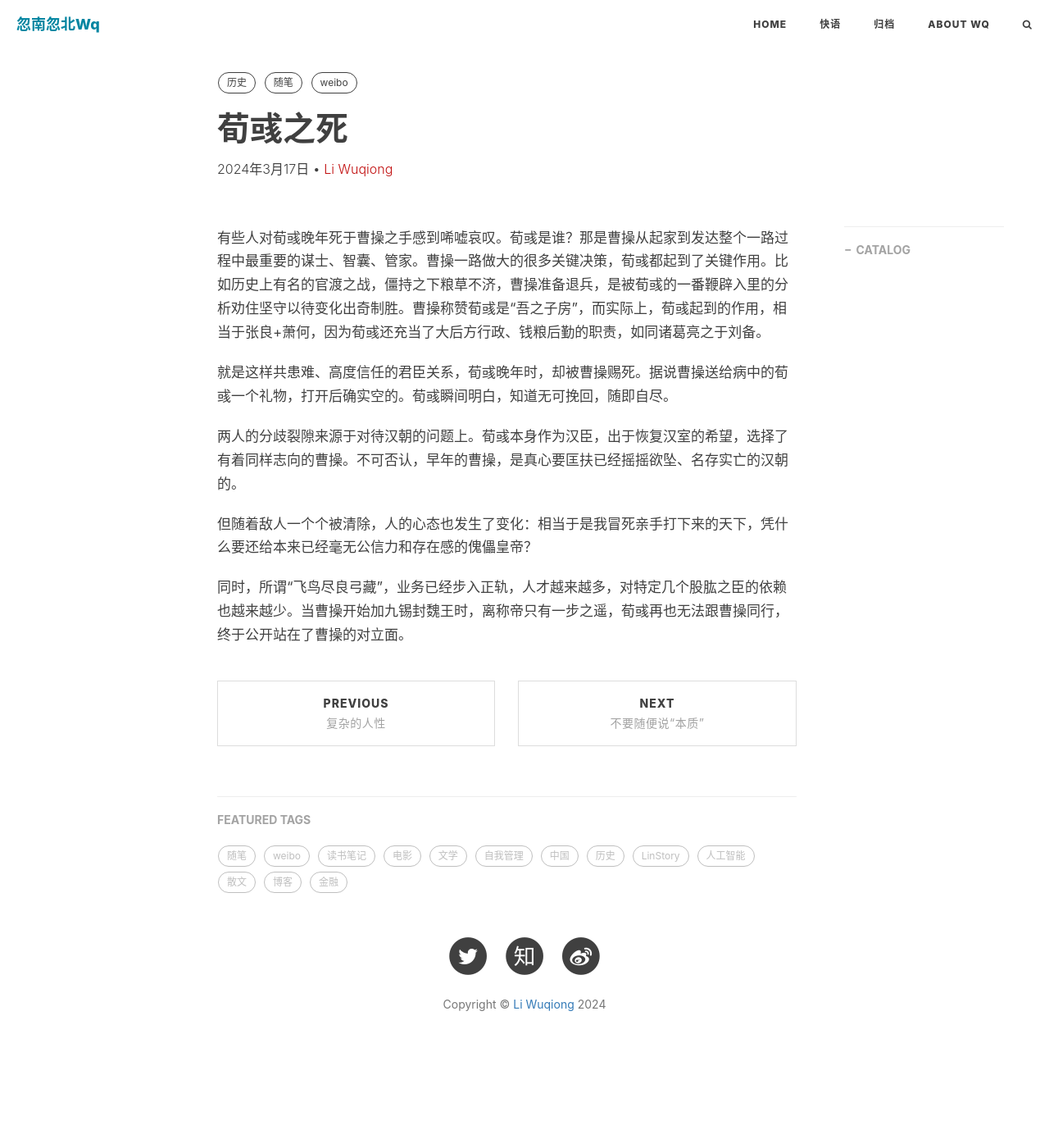
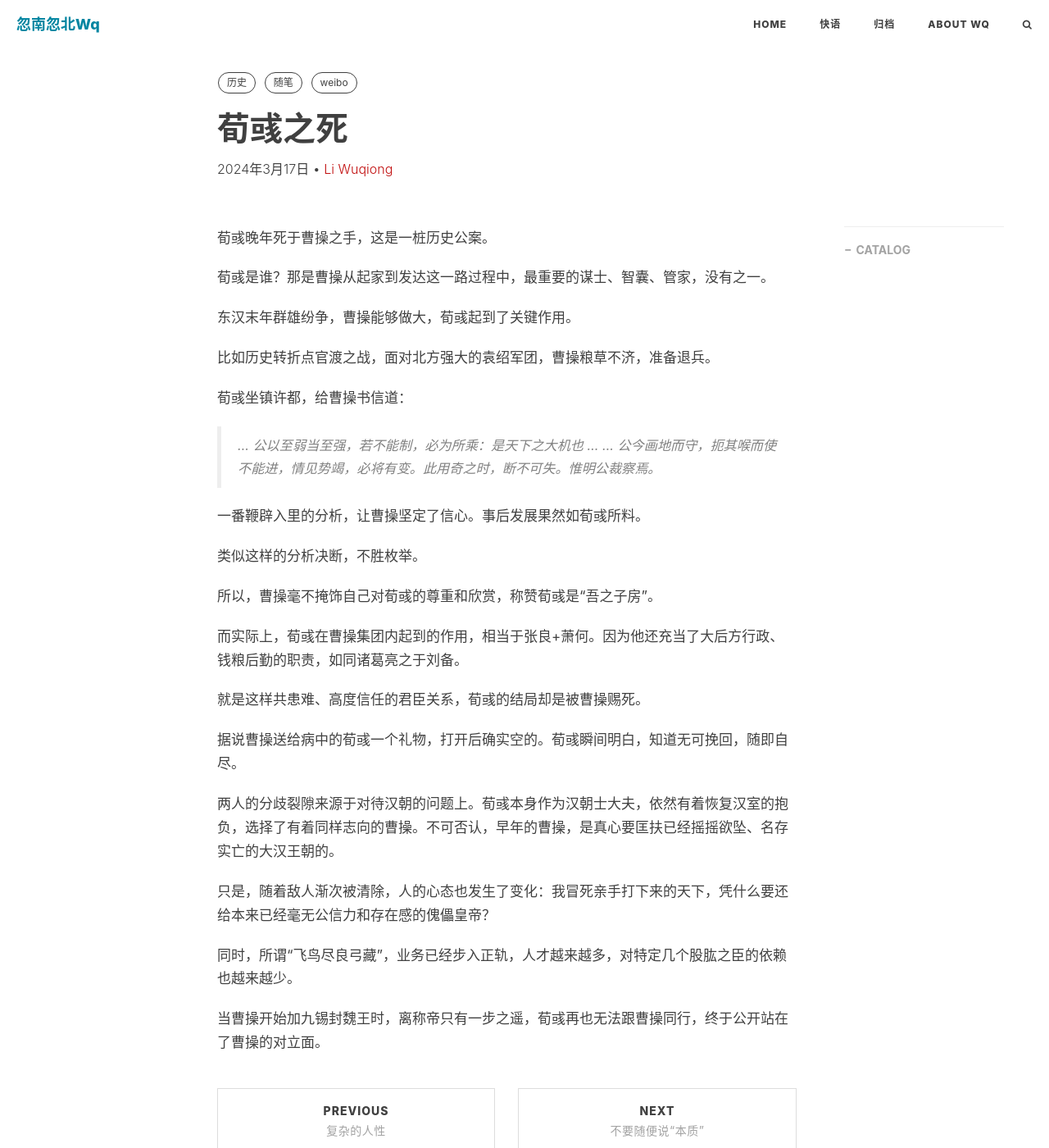
Before and after one commit to liwuqiong/blog_zh, a Jekyll site: the page built from _posts/2024Q1/2024-03-17-荀彧之死.md, in a window 1280 px wide and 1400 px high. Shown: the whole window at 82% size. Built offline with Jekyll 4.4.1, drawn with Linux system fonts in a browser that asks for light colours; nearby versions of some CDN libraries; comment, search, counter and statistics services are not loaded.

Commit message:
liwuqiong: 2024-04-22 16:00:15

```diff
--- a/_posts/2024Q1/2024-03-17-荀彧之死.md
+++ b/_posts/2024Q1/2024-03-17-荀彧之死.md
@@ -10,12 +10,35 @@ layout: post
 header-style: text
 ---
 
-有些人对荀彧晚年死于曹操之手感到唏嘘哀叹。荀彧是谁？那是曹操从起家到发达整个一路过程中最重要的谋士、智囊、管家。曹操一路做大的很多关键决策，荀彧都起到了关键作用。比如历史上有名的官渡之战，僵持之下粮草不济，曹操准备退兵，是被荀彧的一番鞭辟入里的分析劝住坚守以待变化出奇制胜。曹操称赞荀彧是“吾之子房”，而实际上，荀彧起到的作用，相当于张良+萧何，因为荀彧还充当了大后方行政、钱粮后勤的职责，如同诸葛亮之于刘备。
+荀彧晚年死于曹操之手，这是一桩历史公案。
 
-就是这样共患难、高度信任的君臣关系，荀彧晚年时，却被曹操赐死。据说曹操送给病中的荀彧一个礼物，打开后确实空的。荀彧瞬间明白，知道无可挽回，随即自尽。
+荀彧是谁？那是曹操从起家到发达这一路过程中，最重要的谋士、智囊、管家，没有之一。
 
-两人的分歧裂隙来源于对待汉朝的问题上。荀彧本身作为汉臣，出于恢复汉室的希望，选择了有着同样志向的曹操。不可否认，早年的曹操，是真心要匡扶已经摇摇欲坠、名存实亡的汉朝的。
+东汉末年群雄纷争，曹操能够做大，荀彧起到了关键作用。
 
-但随着敌人一个个被清除，人的心态也发生了变化：相当于是我冒死亲手打下来的天下，凭什么要还给本来已经毫无公信力和存在感的傀儡皇帝？
+比如历史转折点官渡之战，面对北方强大的袁绍军团，曹操粮草不济，准备退兵。
 
-同时，所谓“飞鸟尽良弓藏”，业务已经步入正轨，人才越来越多，对特定几个股肱之臣的依赖也越来越少。当曹操开始加九锡封魏王时，离称帝只有一步之遥，荀彧再也无法跟曹操同行，终于公开站在了曹操的对立面。
+荀彧坐镇许都，给曹操书信道：
+
+> ... 公以至弱当至强，若不能制，必为所乘：是天下之大机也 ...
+> ... 公今画地而守，扼其喉而使不能进，情见势竭，必将有变。此用奇之时，断不可失。惟明公裁察焉。
+
+一番鞭辟入里的分析，让曹操坚定了信心。事后发展果然如荀彧所料。
+
+类似这样的分析决断，不胜枚举。
+
+所以，曹操毫不掩饰自己对荀彧的尊重和欣赏，称赞荀彧是“吾之子房”。
+
+而实际上，荀彧在曹操集团内起到的作用，相当于张良+萧何。因为他还充当了大后方行政、钱粮后勤的职责，如同诸葛亮之于刘备。
+
+就是这样共患难、高度信任的君臣关系，荀彧的结局却是被曹操赐死。
+
+据说曹操送给病中的荀彧一个礼物，打开后确实空的。荀彧瞬间明白，知道无可挽回，随即自尽。
+
+两人的分歧裂隙来源于对待汉朝的问题上。荀彧本身作为汉朝士大夫，依然有着恢复汉室的抱负，选择了有着同样志向的曹操。不可否认，早年的曹操，是真心要匡扶已经摇摇欲坠、名存实亡的大汉王朝的。
+
+只是，随着敌人渐次被清除，人的心态也发生了变化：我冒死亲手打下来的天下，凭什么要还给本来已经毫无公信力和存在感的傀儡皇帝？
+
+同时，所谓“飞鸟尽良弓藏”，业务已经步入正轨，人才越来越多，对特定几个股肱之臣的依赖也越来越少。
+
+当曹操开始加九锡封魏王时，离称帝只有一步之遥，荀彧再也无法跟曹操同行，终于公开站在了曹操的对立面。
```
Also changed, not shown: _posts/2024Q1/2024-03-18-不要随便说“本质”.md (+2 -0 lines), _posts/2024Q1/2024-03-31-《常回家看看》里的时代感.md (+11 -5 lines), _posts/2024Q2/2024-04-20-再看《爆裂鼓手》.md (renamed from _posts/2024Q2/2024-04-22-再看《爆裂鼓手》.md, +1 -1 lines), _posts/2024Q2/2024-04-22-世界读书日：少看“编著”类型的书了.md (added, +85 -0 lines), _posts/未命名.md (deleted, +0 -54 lines).
